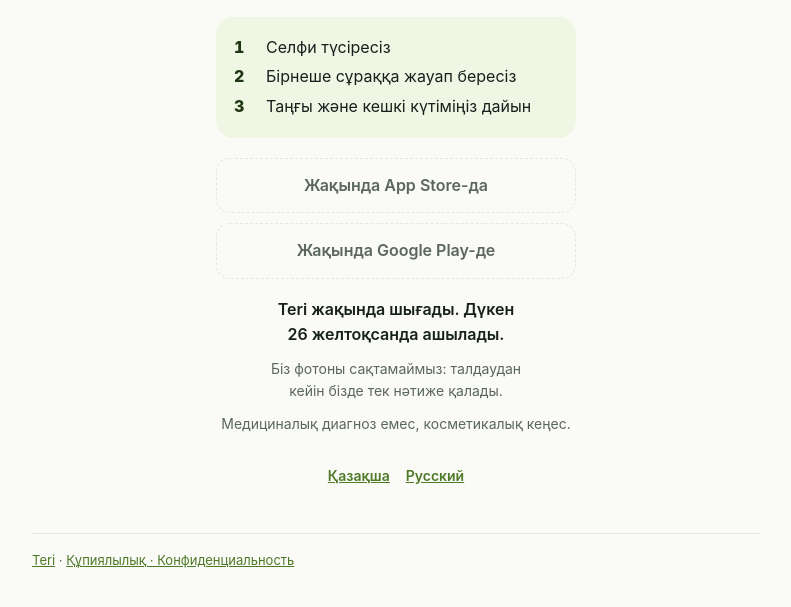
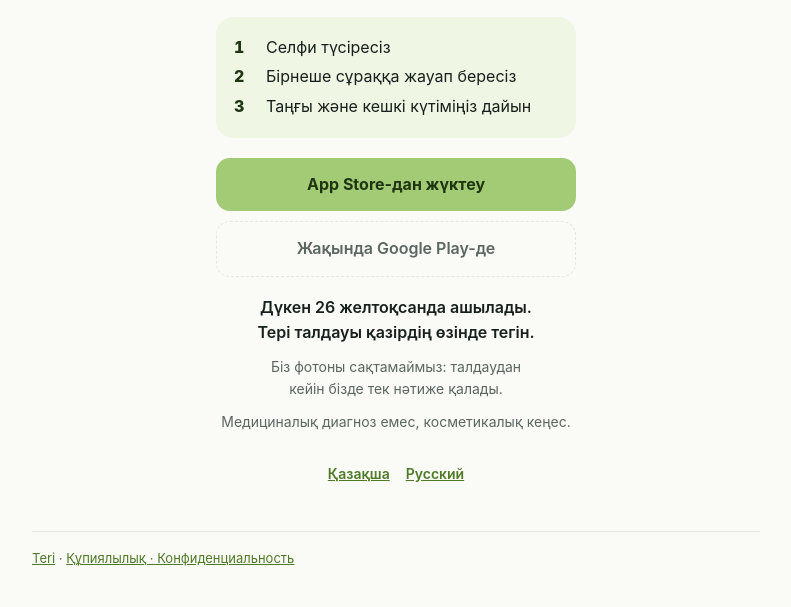
Before and after one commit to nurasyldizim/teri-app, a plain HTML site: page go/index.html in a window 1280 px wide. Shown: the part 295-902 px from the top of the page, without its empty margins (244-1035 px from the left). Drawn offline with Linux system fonts and the light colour scheme.

Commit message:
Download page: Teri is in the App Store — the App Store button is live
Co-Authored-By: Claude Fable 5.2 <noreply@anthropic.com>
Claude-Session: https://claude.ai/code/session_01CrCxAxkbQmV8Q9hJhPtgze

```diff
--- a/go/index.html
+++ b/go/index.html
@@ -61,7 +61,7 @@
   //   App Store Connect, Analytics: campaigns (pt = this developer account, ct = the tag);
   //   Google Play Console: store listing acquisition by UTM source (utm_source = the tag).
   // ?l=kk or ?l=ru opens the page in that language.
-  var IOS_LIVE = false;  // App Store: set to true on the day Teri is released there
+  var IOS_LIVE = true;   // App Store: Teri is there since 24 Nov 2026 (1.0.4 on 25 Nov)
   var PLAY_LIVE = false; // Google Play: set to true when Teri is public there (also in ../i/index.html and ../p/index.html)
   var OPENING = '2026-12-26T10:00:00+05:00'; // the shop's opening, Almaty time; keep in step with Teri Admin
   var APPLE_ID = '6825749281';
```
